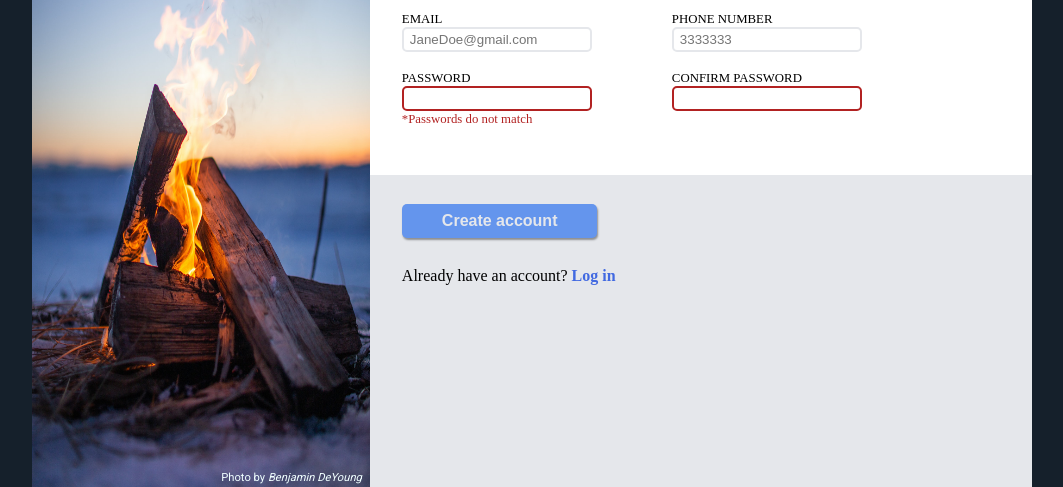
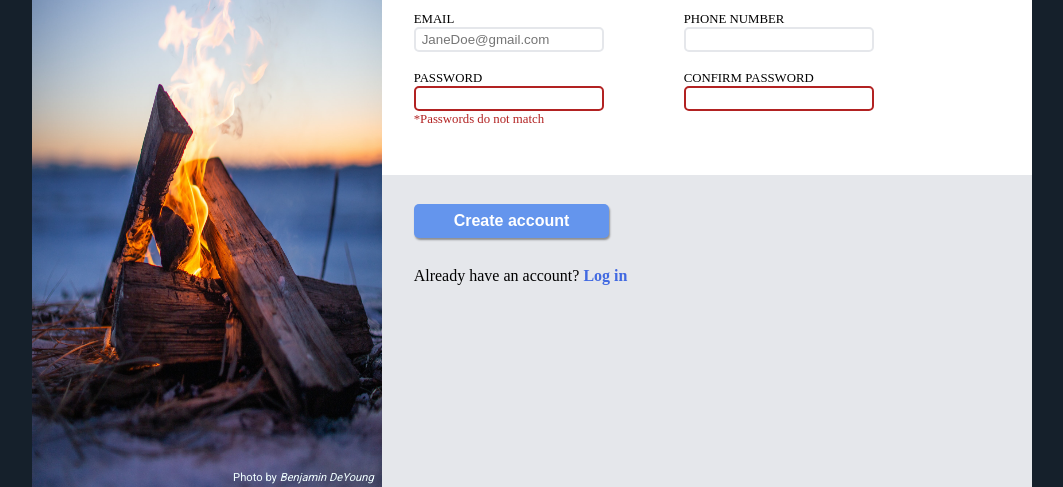
Before and after one commit to rckfce/form-practice, a plain HTML site: page index.html in a window 1280 px wide. Shown: the part 313-800 px from the top of the page, without its empty margins (108-1171 px from the left). Drawn offline with Linux system fonts and the light colour scheme.

Commit message:
fixed padding

```diff
--- a/index.html
+++ b/index.html
@@ -59,7 +59,7 @@
                                     <span>PHONE NUMBER</span>
                                 </label>
                             </p>
-                            <input type="tel" id="number" name="phoneNumber" placeholder="3333333">
+                            <input type="tel" id="number" name="phoneNumber">
                         </div>
 
                         <div>
--- a/style.css
+++ b/style.css
@@ -24,7 +24,7 @@ body {
     display: flex;
 }
 
-@media screen and (max-width: 600px){
+@media only screen and (max-width: 860px){
     .left-side {
         display: none;
     }
@@ -94,7 +94,6 @@ h2 {
 .middle {
     background-color: white;
     padding-left: 2rem;
-    padding-right: 6rem;
     padding-top: 1rem;
     padding-bottom: 3rem;
     display: flex;
@@ -136,7 +135,7 @@ input:focus {
 
 button {
     background-color: #6495ed;
-    color: #E5E7EB;
+    color: white;
     border-radius: 5px;
     font-weight: 700;
     font-size: 1rem;
```
